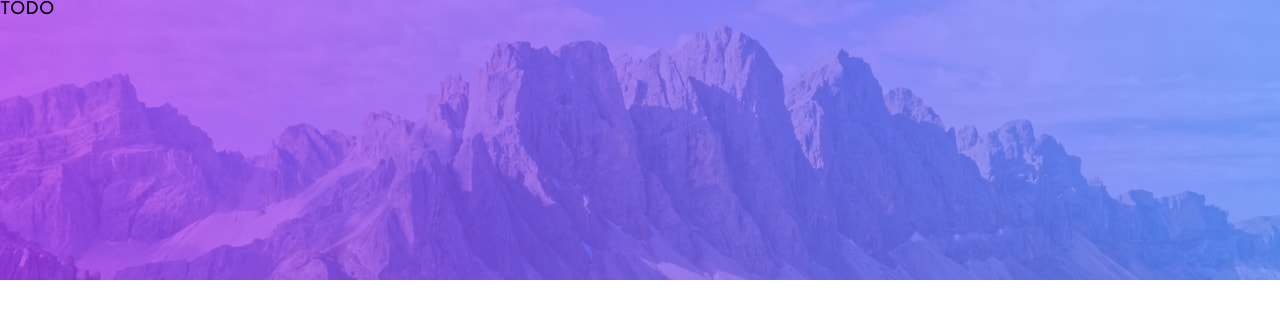
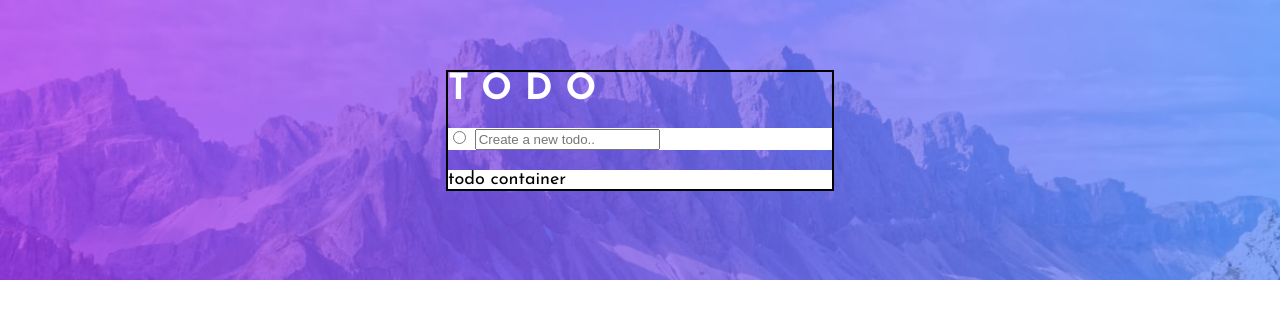
Before and after one commit to Khaybee/todo_list, a plain HTML site: page todo.html in a window 1280 px wide. Drawn offline with Linux system fonts and the light colour scheme.

Commit message:
style todo container

```diff
--- a/styles.css
+++ b/styles.css
@@ -6,16 +6,44 @@ body, html {
 body {
     font-size: 18px;
     font-family: 'Josefin Sans', sans-serif;
+
+}
+
+h1{
+    margin: 0;
+    letter-spacing: 13px;
+    color: white;
+    text-transform: uppercase;
 }
 
 .background-image {
     background-image: url('./images/bg-desktop-light.jpg');
+    background-repeat: no-repeat;
+    background-size: cover;
     height: 35vh;
     width: 100%;
 }
 
-.inner-box {
+.inner-container {
   /* text-align: center; */
   display: flex;
-  flex-direction: column;
+  justify-content: center;
+  align-items: center;
+
+
 }
+
+.inner-box{
+    border: 2px solid black;
+    width: 30%;
+    margin-top: 70px;
+    gap: 20px;
+
+}
+
+
+.todo-create, .todo-activities{
+    background-color: white;
+    margin-top: 20px;
+
+}
--- a/todo.html
+++ b/todo.html
@@ -16,8 +16,23 @@
   <body>
     <div class="container">
       <div class="background-image">
-        <div class="inner-box" id="">
-            <div>TODO</div>
+        <div class="inner-container" id="">
+          <div class="inner-box">
+            <div class="todo-title">
+              <h1>TODO</h1>
+            </div>
+
+            <div class="todo-create">
+              <input type="radio">
+              <input type="text" placeholder="Create a new todo.." class="">
+            </div>
+
+            <div class="todo-activities">
+              todo container
+            </div>
+
+          </div>
+
         </div>
       </div>
 
```
